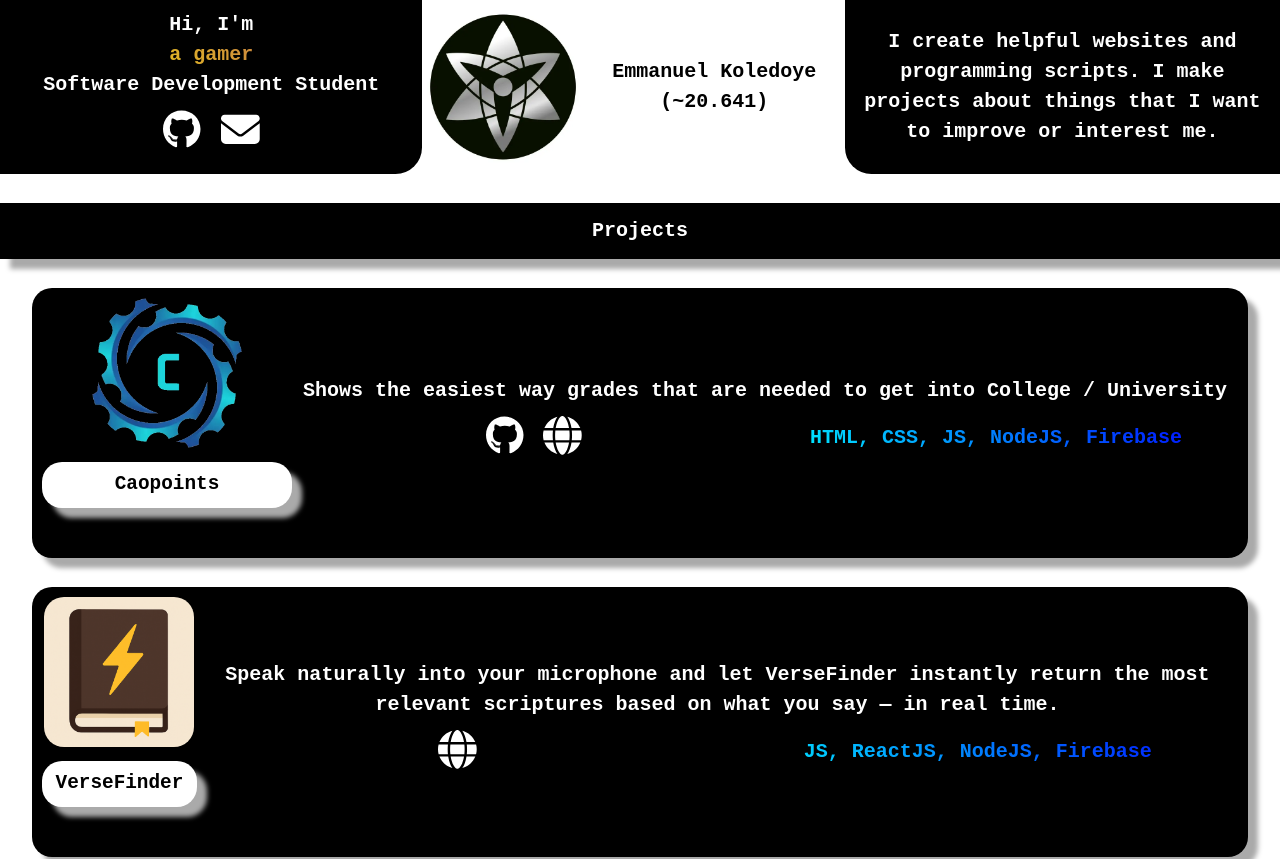
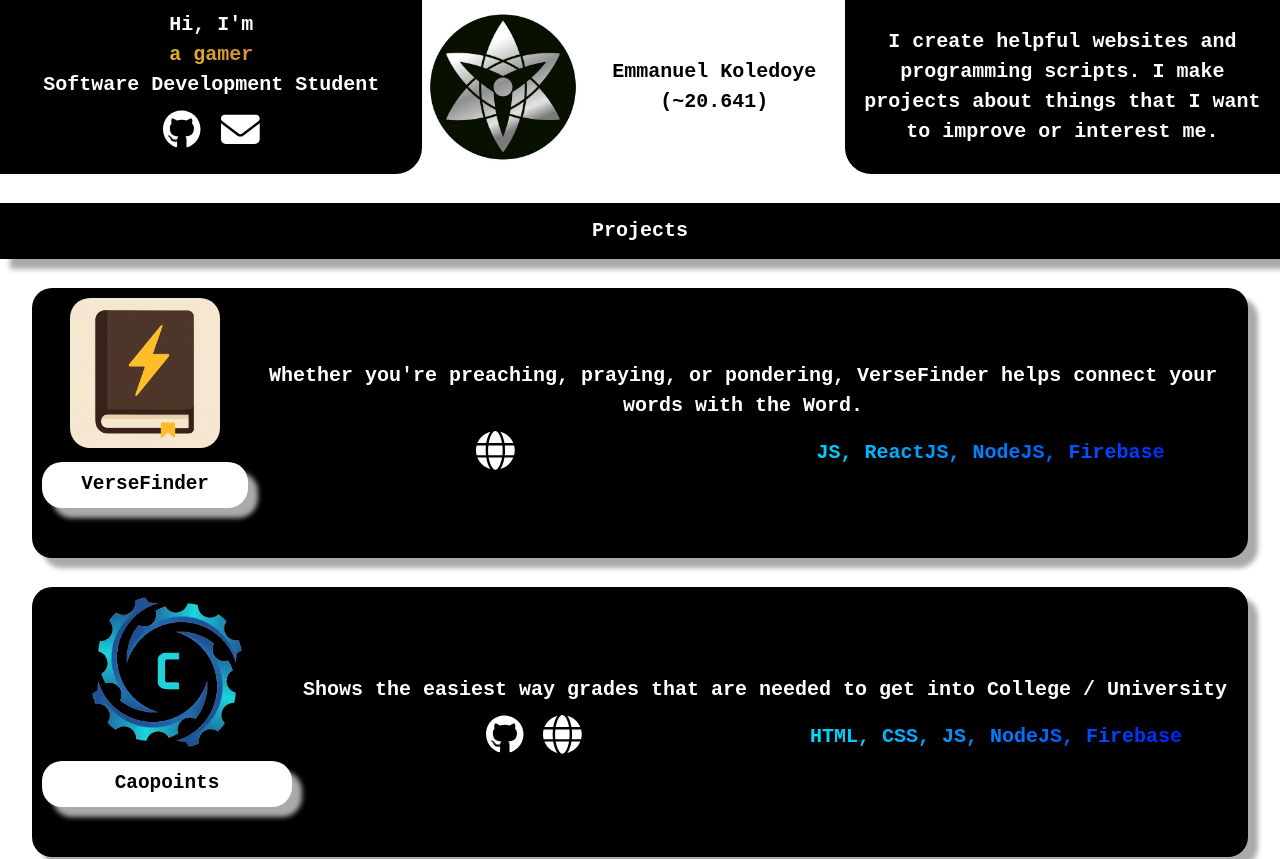
Before and after one commit to gojodev/GojoDev, a React (Vite) app: page / in a window 1280 px wide. Shown: the top 859 px of the page. Built offline with nearby package versions, Linux system fonts and the light colour scheme.

Commit message:
project update

```diff
--- a/src/App.jsx
+++ b/src/App.jsx
@@ -21,7 +21,7 @@ function App() {
           }
         </div>
       </div>
-{/*
+      {/*
       <br />
 
       <Nimbus /> */}
@@ -33,22 +33,22 @@ function App() {
 
       <div className="container-v">
         <Project
+          img="./images/verseFinderLogo.png"
+          desc="Whether you're preaching, praying, or pondering, VerseFinder helps connect your words with the Word."
+          webLink="https://versefinder.dev/"
+          name="VerseFinder"
+          techStack="JS, ReactJS, NodeJS, Firebase"
+        />
+
+        <br />
+
+        <Project
           img="./images/caopoints.webp"
           desc="Shows the easiest way grades that are needed to get into College / University"
           github="https://github.com/gojodev/caopoints"
           webLink="https://caopoints.com/"
           name="Caopoints"
           techStack="HTML, CSS, JS, NodeJS, Firebase"
-        />
-
-        <br />
-
-        <Project
-          img="./images/verseFinderLogo.png"
-          desc="Speak naturally into your microphone and let VerseFinder instantly return the most relevant scriptures based on what you say — in real time."
-          webLink="https://versefinder.dev/"
-          name="VerseFinder"
-          techStack="JS, ReactJS, NodeJS, Firebase"
         />
 
         <br />
```
